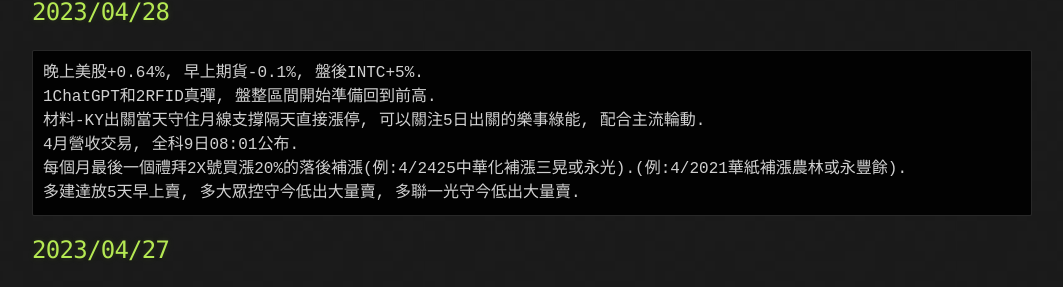
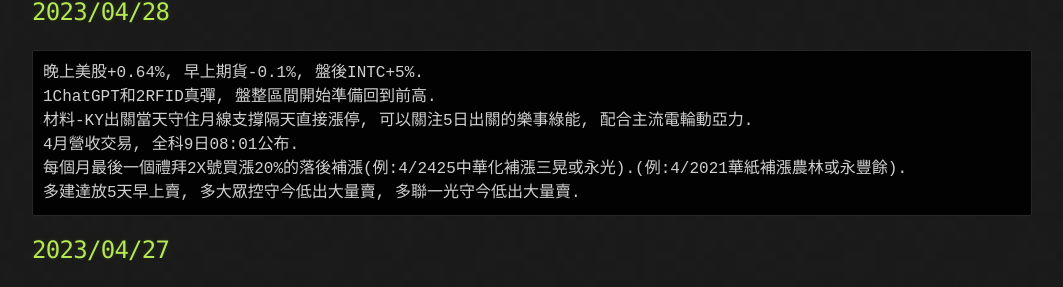
Before and after one commit to lepg5487/Stock_God, a Jekyll site: the page built from index.md, in a window 1280 px wide and 900 px high, scrolled down 436 px. Shown: the part 196-483 px from the top of the window, without its empty margins (108-1171 px from the left). Built offline with Jekyll 4.4.1, drawn with Linux system fonts in a browser that asks for light colours; our own code applies the rules of GitHub Pages for plain Markdown files.

Commit message:
Update index.md

````diff
--- a/index.md
+++ b/index.md
@@ -23,7 +23,7 @@
 ```
 晚上美股+0.64%, 早上期貨-0.1%, 盤後INTC+5%.
 1ChatGPT和2RFID真彈, 盤整區間開始準備回到前高.
-材料-KY出關當天守住月線支撐隔天直接漲停, 可以關注5日出關的樂事綠能, 配合主流輪動.
+材料-KY出關當天守住月線支撐隔天直接漲停, 可以關注5日出關的樂事綠能, 配合主流電輪動亞力.
 4月營收交易, 全科9日08:01公布.
 每個月最後一個禮拜2X號買漲20%的落後補漲(例:4/2425中華化補漲三晃或永光).(例:4/2021華紙補漲農林或永豐餘).
 多建達放5天早上賣, 多大眾控守今低出大量賣, 多聯一光守今低出大量賣.
````
